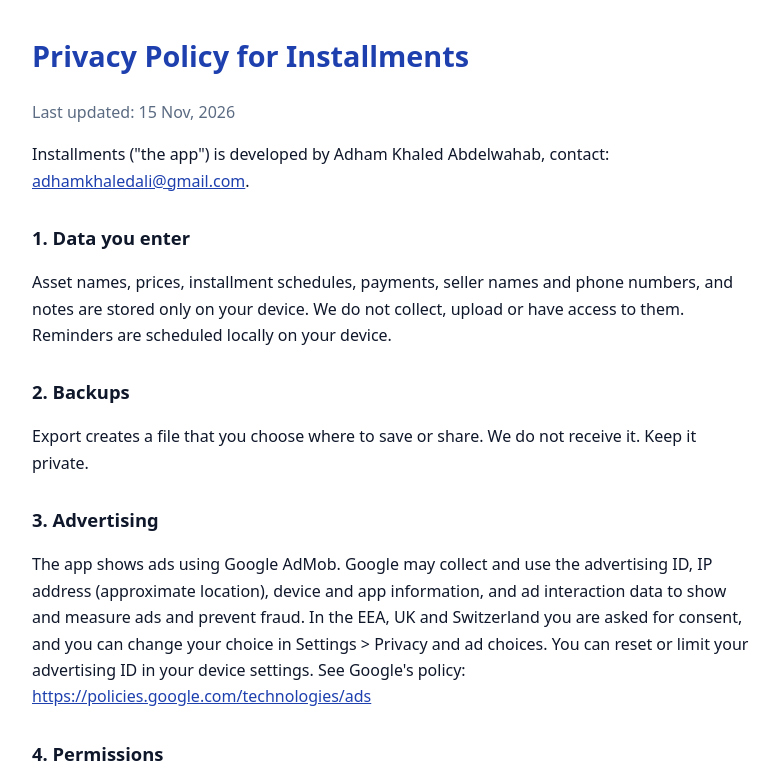
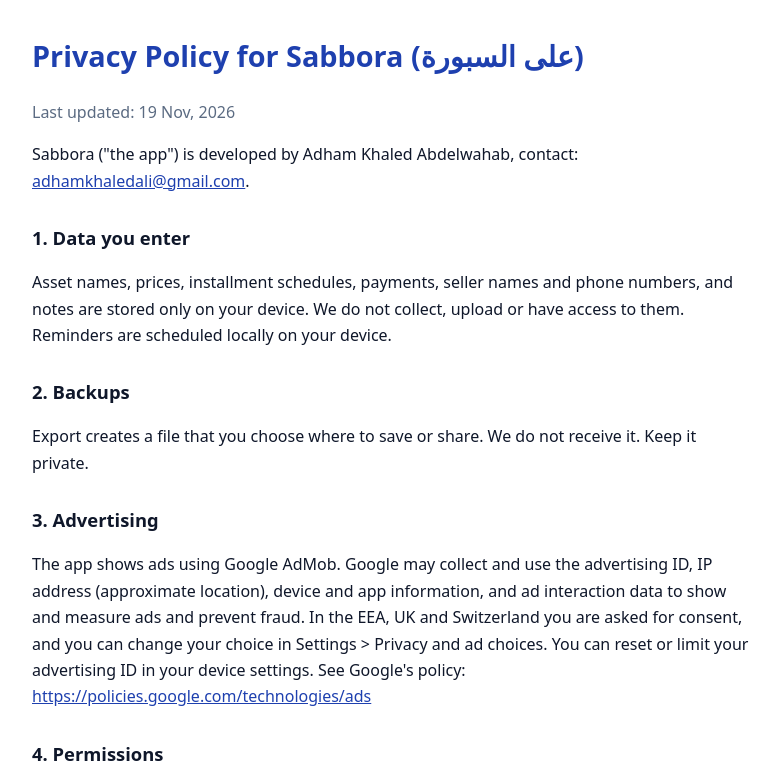
Before and after one commit to adhamkhaledabdelwahab/installments-privacy, a plain HTML site: page index.html in a window 1280 px wide. Shown: the top 782 px of the page, without its empty margins (248-1027 px from the left). Drawn offline with Linux system fonts and the light colour scheme.

Commit message:
Update privacy policy title and content for Sabbora

```diff
--- a/index.html
+++ b/index.html
@@ -3,7 +3,7 @@
 <head>
 <meta charset="utf-8">
 <meta name="viewport" content="width=device-width,initial-scale=1">
-<title>Installments Privacy Policy</title>
+<title>Sabbora Privacy Policy</title>
 <style>
   body{font-family:system-ui,-apple-system,Segoe UI,Roboto,sans-serif;max-width:720px;margin:2rem auto;padding:0 1rem;line-height:1.65;color:#0f172a;background:#fff}
   h1{color:#1e40af;font-size:1.8rem}
@@ -13,10 +13,10 @@
 </style>
 </head>
 <body>
-<h1>Privacy Policy for Installments</h1>
-<p class="updated">Last updated: 15 Nov, 2026</p>
+<h1>Privacy Policy for Sabbora (على السبورة)</h1>
+<p class="updated">Last updated: 19 Nov, 2026</p>
 
-<p>Installments ("the app") is developed by Adham Khaled Abdelwahab, contact: <a href="mailto:adhamkhaledali@gmail.com">adhamkhaledali@gmail.com</a>.</p>
+<p>Sabbora ("the app") is developed by Adham Khaled Abdelwahab, contact: <a href="mailto:adhamkhaledali@gmail.com">adhamkhaledali@gmail.com</a>.</p>
 
 <h2>1. Data you enter</h2>
 <p>Asset names, prices, installment schedules, payments, seller names and phone numbers, and notes are stored only on your device. We do not collect, upload or have access to them. Reminders are scheduled locally on your device.</p>
```
